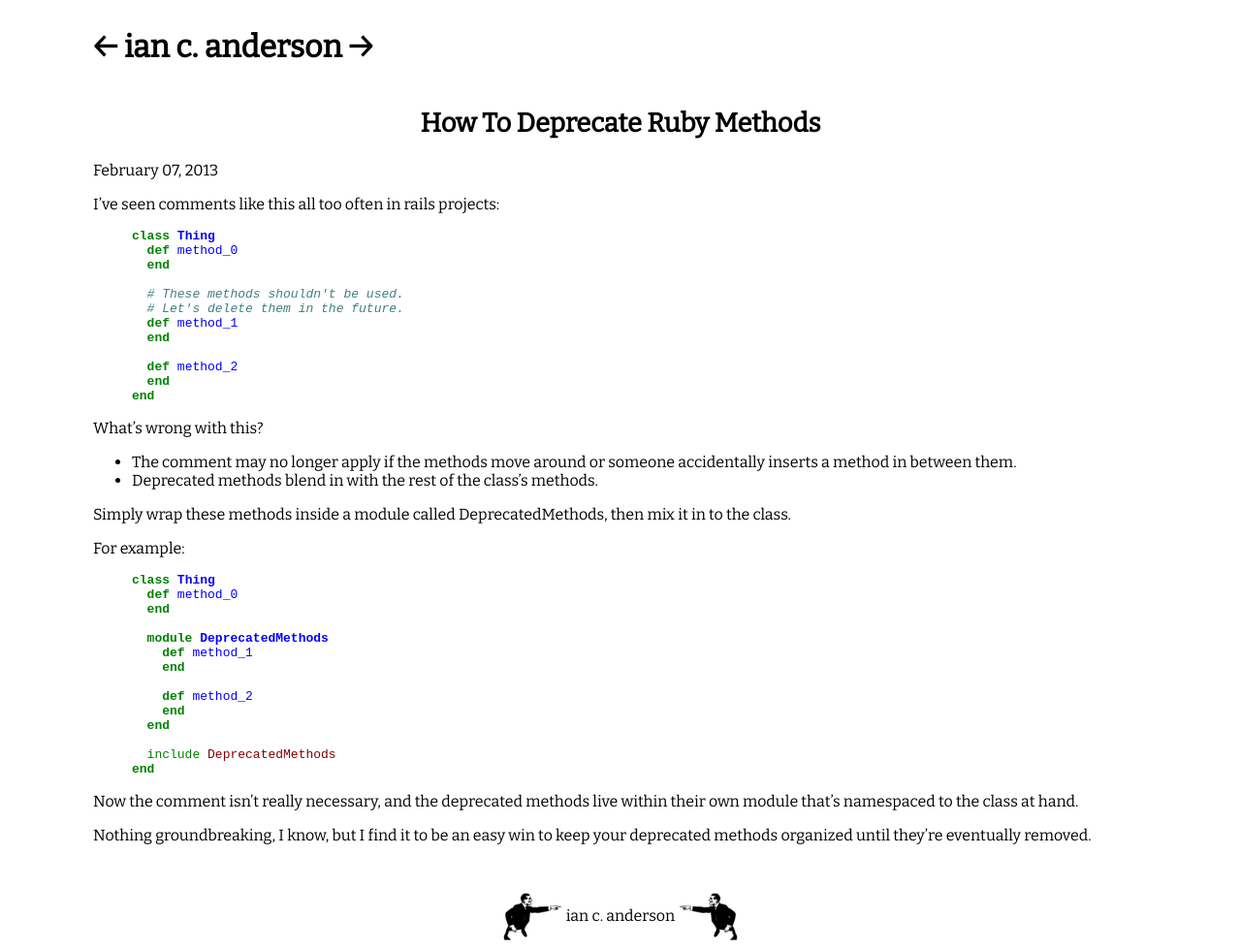
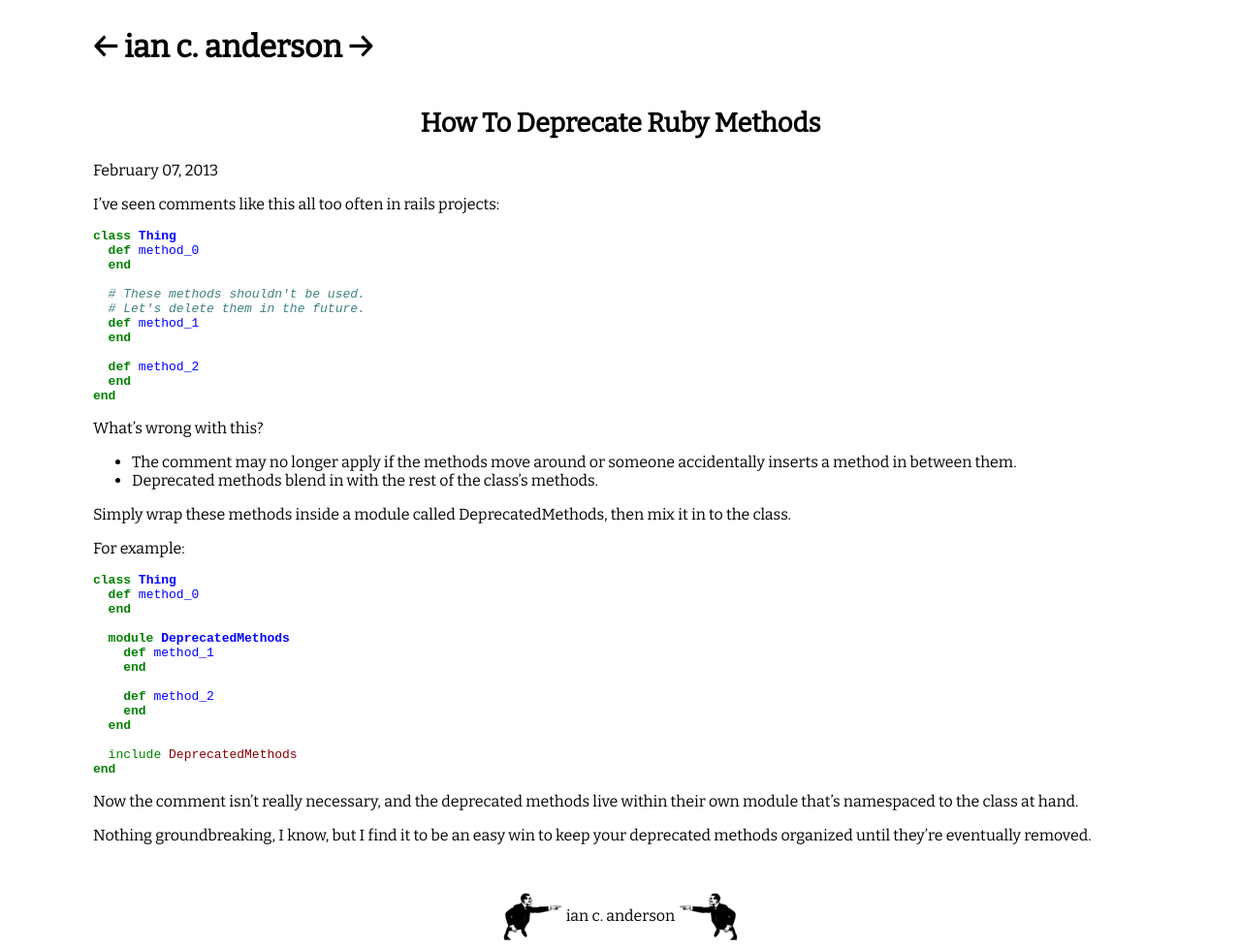
Before and after one commit to iancanderson/iancanderson.github.com, a Jekyll site: the page built from _posts/devblog/2013-02-07-how-to-deprecate-ruby-methods.md, in a window 1280 px wide. Shown: the whole page at 97% size. Built offline with Jekyll 4.4.1, drawn with Linux system fonts in a browser that asks for light colours.

Commit message:
Update all the things, use fenced code blocks

````diff
--- a/_posts/devblog/2013-02-07-how-to-deprecate-ruby-methods.md
+++ b/_posts/devblog/2013-02-07-how-to-deprecate-ruby-methods.md
@@ -6,7 +6,7 @@
 
 I've seen comments like this all too often in rails projects:
 
-{% highlight ruby %}
+```ruby
 class Thing
   def method_0
   end
@@ -19,7 +19,7 @@
   def method_2
   end
 end
-{% endhighlight %}
+```
 
 What's wrong with this?
 
@@ -30,7 +30,7 @@
 
 For example:
 
-{% highlight ruby %}
+```ruby
 class Thing
   def method_0
   end
@@ -45,7 +45,7 @@
 
   include DeprecatedMethods
 end
-{% endhighlight %}
+```
 
 Now the comment isn't really necessary, and the deprecated methods live within
 their own module that's namespaced to the class at hand.
````
Also changed, not shown: _posts/2014-03-08-code-sleuthing-with-git.md (+11 -11 lines), Gemfile.lock.
